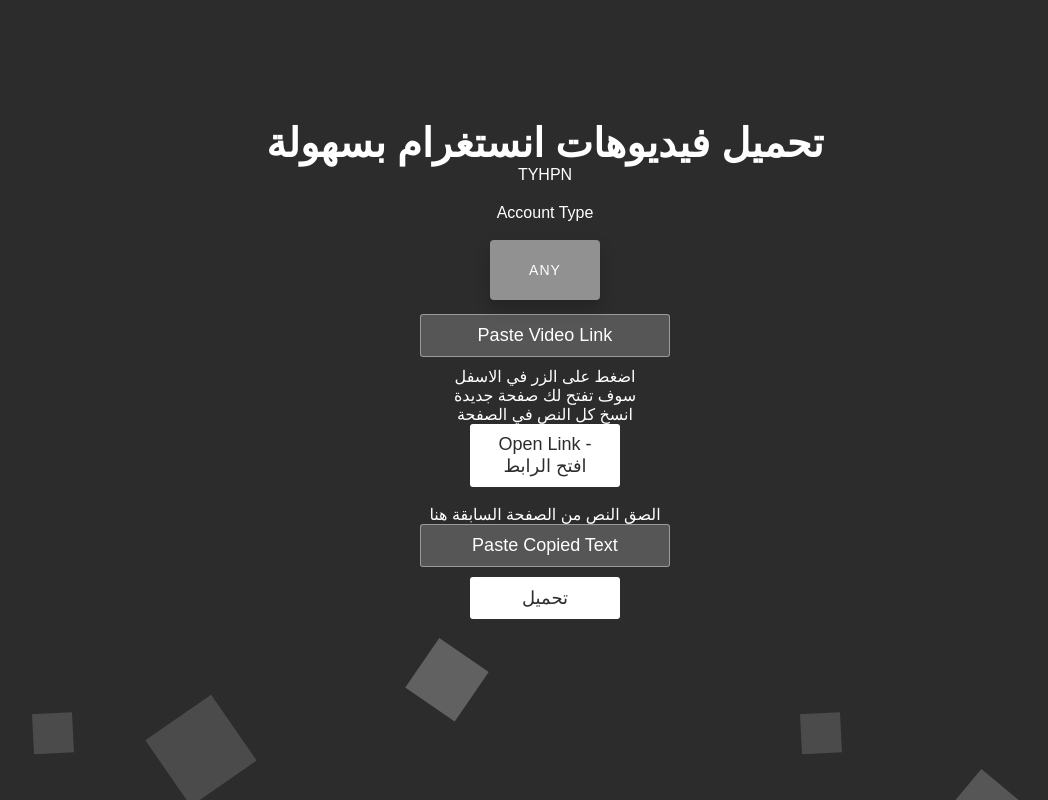
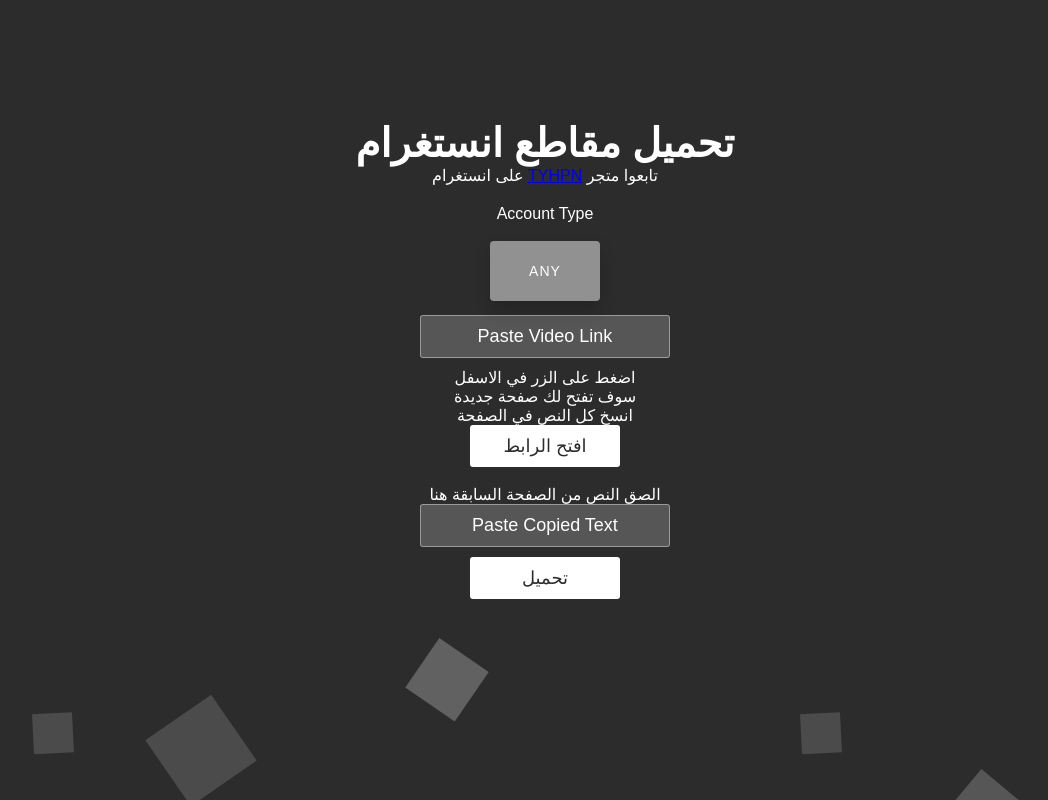
Before and after one commit to firas2323/tool, a plain HTML site: page index.html in a window 1280 px wide. Shown: the whole page, without its empty margins (95-1143 px from the left). Drawn offline with nearby package versions, Linux system fonts and the light colour scheme; a web font is replaced by a local one.

Commit message:
Update index.html

```diff
--- a/index.html
+++ b/index.html
@@ -17,8 +17,8 @@
 <body>
 <div class="wrapper">
 	<div class="container">
-		<h1 style="font-weight: bold;"> تحميل فيديوهات انستغرام بسهولة </h1>
-		<p> TYHPN </p>
+		<h1 style="font-weight: bold;"> تحميل مقاطع انستغرام </h1>
+		<p> على انستغرام <a href="https://instagram.com/tyhpn">TYHPN</a> تابعوا متجر </p>
 		<form class="form">
 				<input class="checkbox" type="checkbox" name="general" id="general">
 						<label class="for-checkbox" for="general"></label>
@@ -48,7 +48,7 @@
 			<input id="link_" type="text" placeholder="Paste Video Link" autocomplete="off" >
 			<div id="private_" style="visibility: hidden;">
                         <p>اضغط على الزر في الاسفل<br> سوف تفتح لك صفحة جديدة <br> انسخ كل النص في الصفحة</p>
-			<button id="open_link" type="button" onclick="open_json()">Open Link - افتح الرابط</button>
+			<button id="open_link" type="button" onclick="open_json()"> افتح الرابط </button>
 			<br>
 			<br>
                         <p> الصق النص من الصفحة السابقة هنا</p>
```
